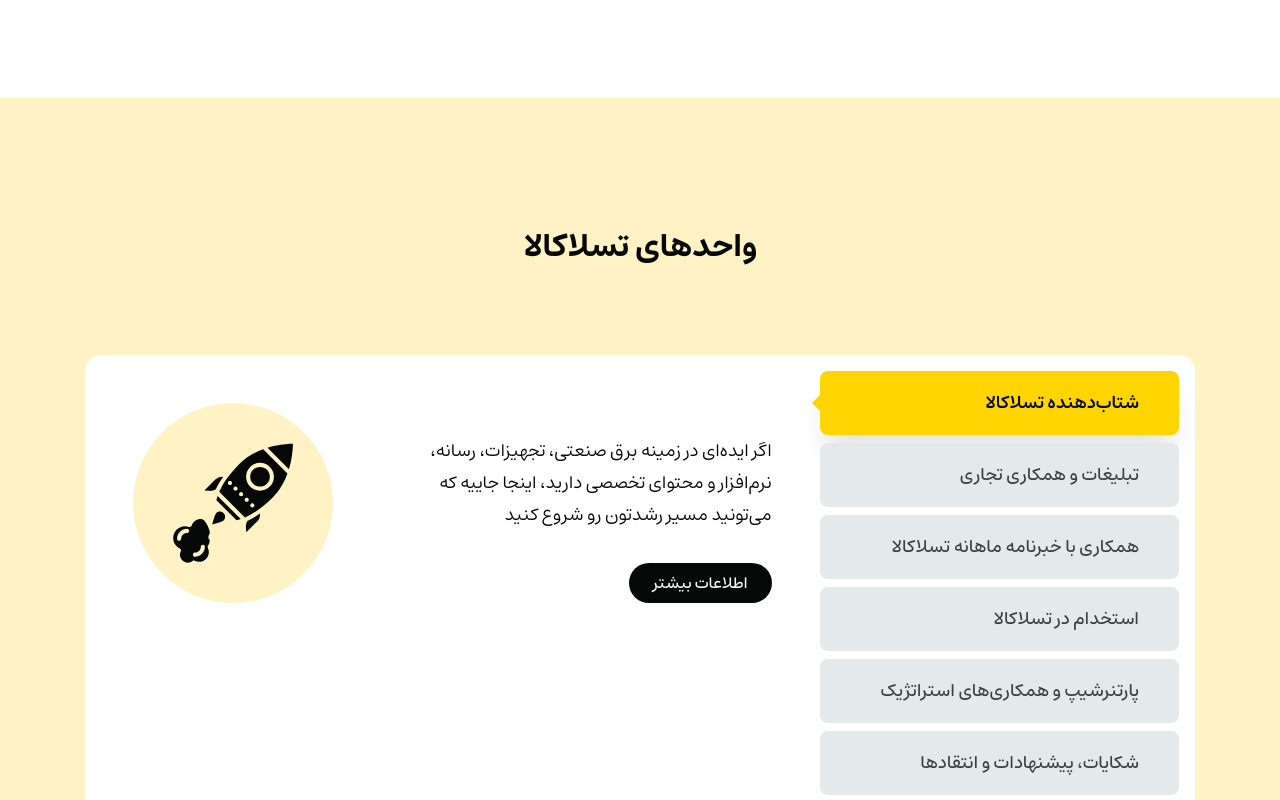
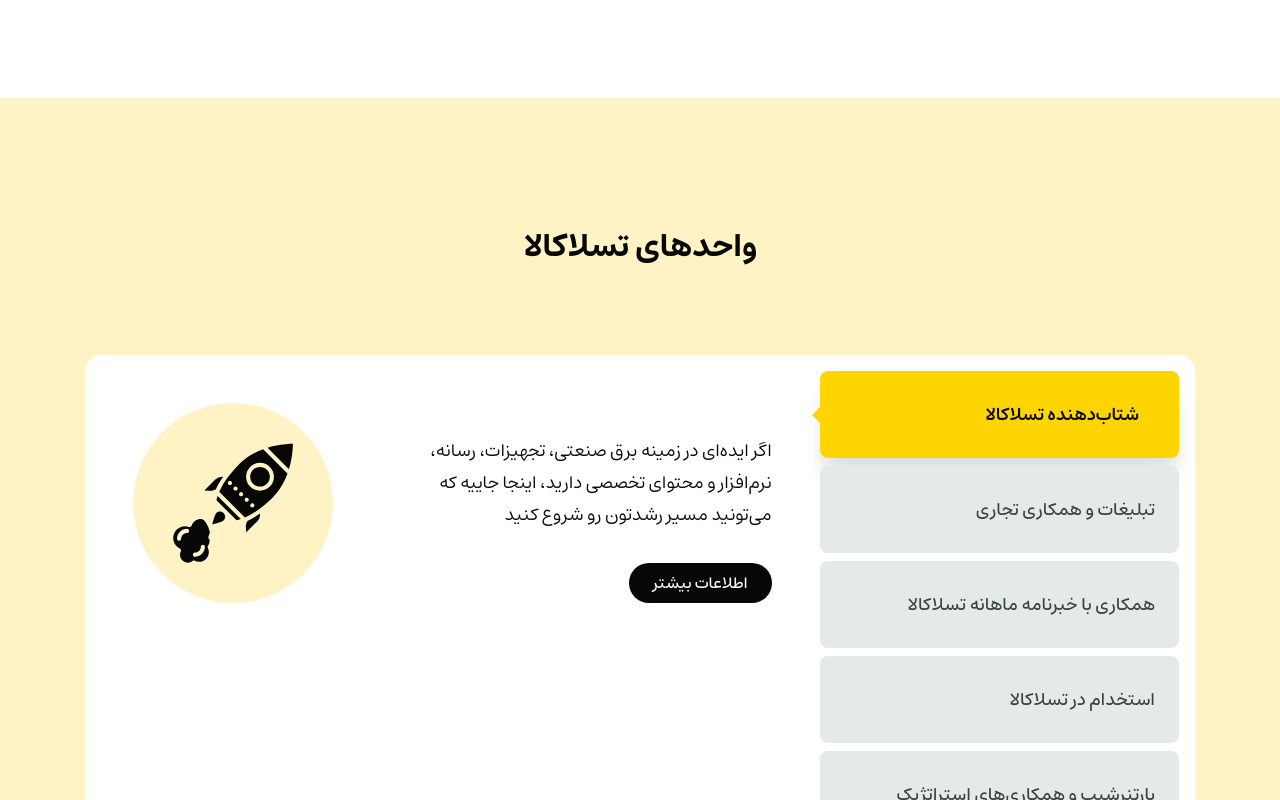
Before and after one commit to MehdiiRezakhani/teslakala-contact, a plain HTML site: page index.html in a window 1280 px wide. Shown: the part 2000-2800 px from the top of the page. Drawn offline with Linux system fonts and the light colour scheme.

Commit message:
fix the padding

```diff
--- a/style.css
+++ b/style.css
@@ -199,8 +199,7 @@ body {
     border-radius: 16px;
     padding: 40px 16px;
     text-align: center;
-    box-shadow: 0px 2px 4px -2px #0607070D;
-    box-shadow: 0px 4px 6px -1px #0607071A;
+    box-shadow: 0px 2px 4px -2px #0607070D, 0px 4px 6px -1px #0607071A;
     gap: 32px;
     display: flex;
     flex-direction: column;
@@ -454,7 +453,7 @@ body {
 }
 
 .faq-item {
-    padding: 16px 40px 16px 24px;
+    padding: 27.5px 24px;
     background: #E4E9E9;
     border-radius: 8px;
     font-size: 18px;
@@ -508,8 +507,8 @@ body {
     background-color: #FFD500;
     color: #060707;
     font-weight: 600;
-    box-shadow: 0px 10px 10px 0px #0607070A;
-    box-shadow: 0px 20px 25px -5px #0607071A;
+    box-shadow: 0px 10px 10px 0px #0607070A, 0px 20px 25px -5px #0607071A;
+    padding: 27.5px 40px;
 }
 
 #tab1:checked~.faq-sidebar label[for="tab1"]::before,
```
